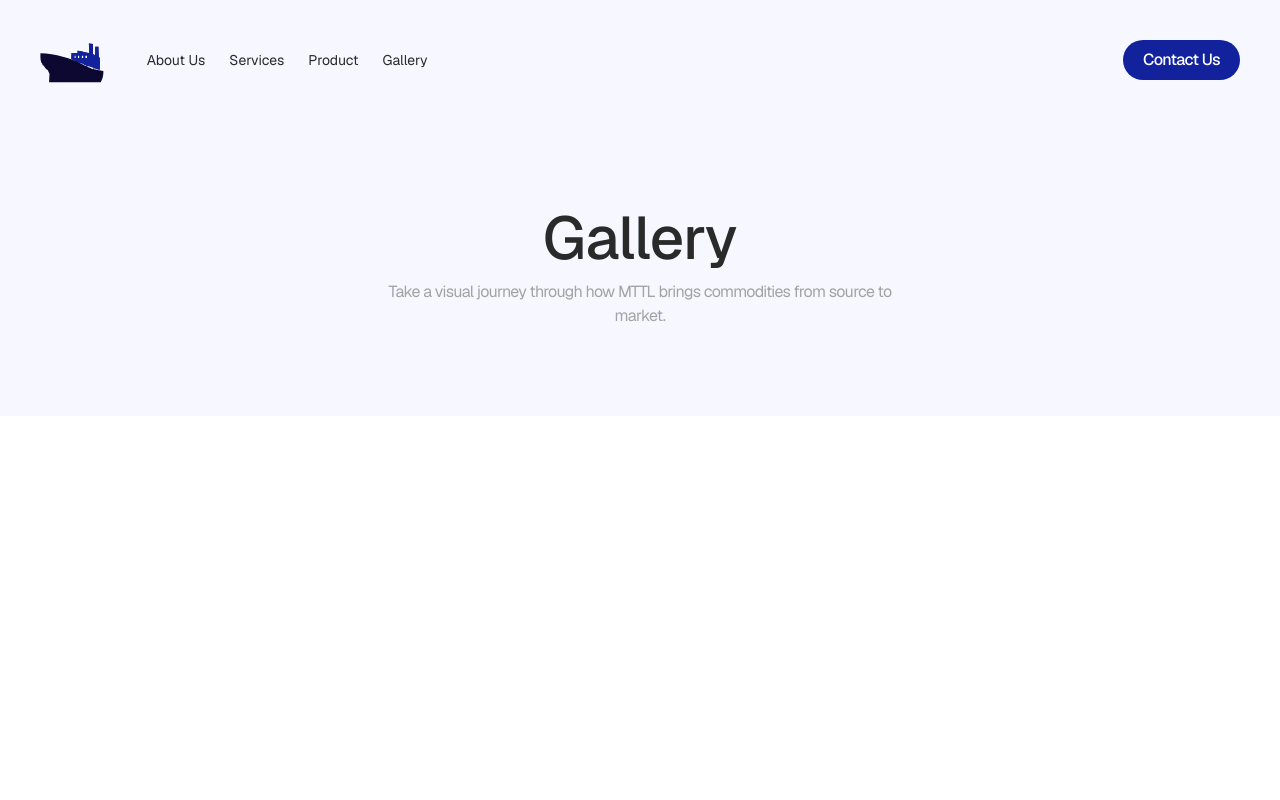
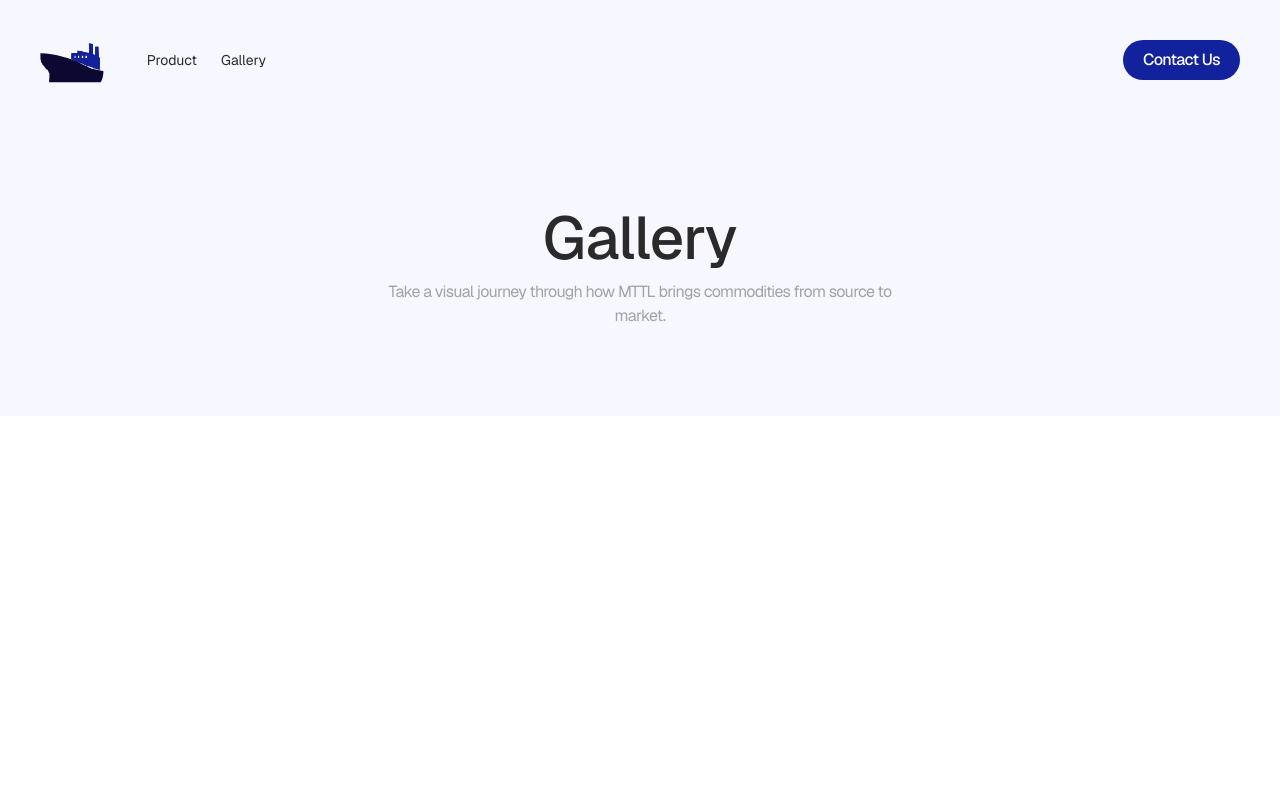
Before and after one commit to JT-OYEMADE/mercedes-trading, a Next.js app: page /gallery in a window 1280 px wide. Shown: the top 800 px of the page. Built offline with nearby package versions, Linux system fonts and the light colour scheme.

Commit message:
pages fixes

```diff
--- a/src/components/shared/Navbar.tsx
+++ b/src/components/shared/Navbar.tsx
@@ -11,8 +11,6 @@ import { Dialog, Transition, TransitionChild, DialogPanel } from '@headlessui/re
 
 
 const navigationItems = [
-  { label: 'About Us', href: '/about' },
-  { label: 'Services', href: '/services' },
   {
     label: 'Product',
     href: '/product',
@@ -37,7 +35,7 @@ export const Navbar = () => {
     window.addEventListener("scroll", handleScroll);
     return () => window.removeEventListener("scroll", handleScroll);
   }, []);
-  const darkNavLink = ["/services", "/gallery", "/product"];
+  const darkNavLink = ["/contact", "/gallery", "/product"];
   const isDarkNav = darkNavLink.includes(pathname);
 
   return (
@@ -135,7 +133,7 @@ export const Navbar = () => {
           </div>
 
           <div className='hidden lg:flex gap-4'>
-            <Link href={`/`}>
+            <Link href={`/contact`}>
               <Button
                 label='Contact Us'
                 state={isScrolled || isDarkNav ? 'primary' : 'light'}
```
Also changed, not shown: src/app/(mercedes)/contact/page.tsx (renamed from src/app/(mercedes)/services/page.tsx).
